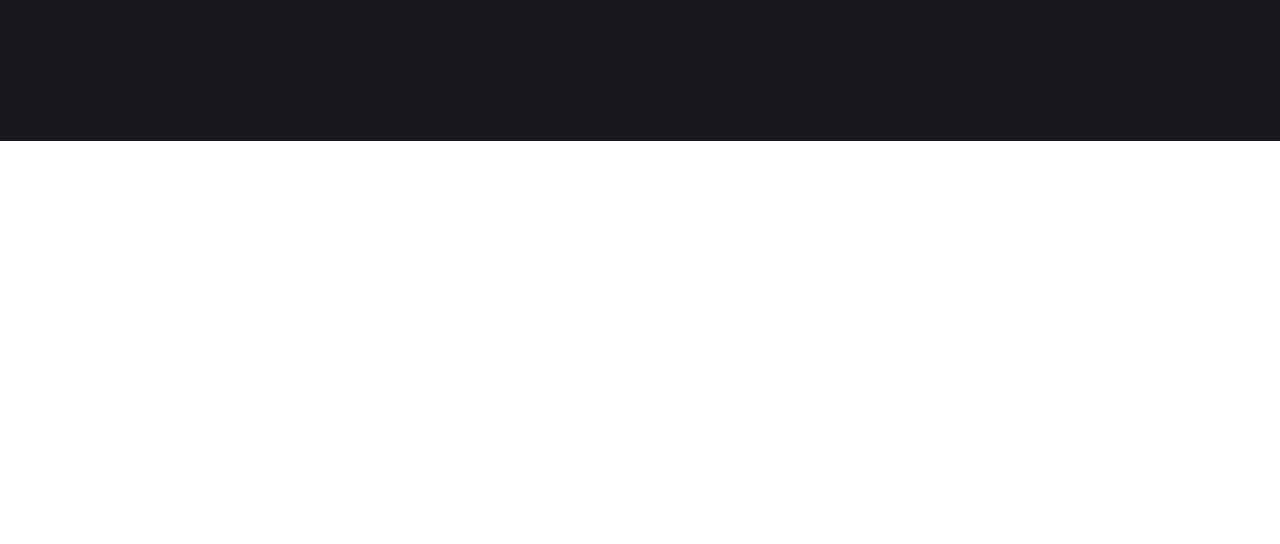
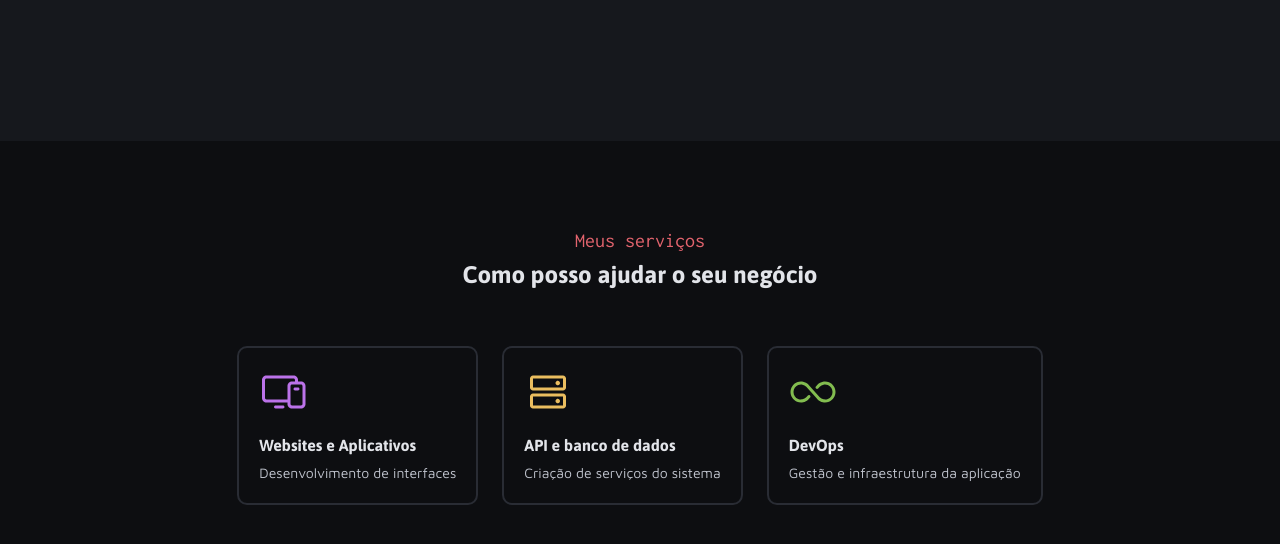
Before and after one commit to novaesdg/projeto-portfolio-dev, a plain HTML site: page index.html in a window 1280 px wide. Shown: the part 1562-2106 px from the top of the page. Before the commit the page ends 1703 px from the top, so only its background shows below. Drawn offline with Linux system fonts and the light colour scheme.

Commit message:
feat: finalizar seção "meus serviços"

```diff
--- a/index.html
+++ b/index.html
@@ -54,13 +54,13 @@
     <img src="assets/icons/CaretDoubleDown.svg" alt="Ícone de duas setas para baixo">
   </header>
 
-  <main class="flex">
-    <section id="projects">
+  <main>
+    <section id="projects" class="flex">
       <div class="flex">
         <p>Meu trabalho</p>
         <h2>Veja os projetos em destaque</h2>
       </div>
-      <ul id="cards" class="grid">
+      <ul id="project-cards" class="grid">
         <a href="https://novaesdg.github.io/projeto-travelgram/">
           <li class="project-card flex">
             <img src="assets/thumbnails/Thumbnail_Project-01.png" alt="Thumbnail do projeto Travelgram">
@@ -118,8 +118,34 @@
       </ul>
     </section>
 
-    <section>
-
+    <section id="services" class="flex">
+      <div class="flex">
+        <p>Meus serviços</p>
+        <h2>Como posso ajudar o seu negócio</h2>
+      </div>
+      <ul id="service-cards" class="flex">
+        <li class="service-card flex">
+          <img src="assets/icons/Devices.svg" alt="Ícone de aparelhos">
+          <div class="flex">
+            <h3>Websites e Aplicativos</h3>
+            <p>Desenvolvimento de interfaces</p>
+          </div>
+        </li>
+        <li class="service-card flex">
+          <img src="assets/icons/HardDrives.svg" alt="Ícone de hard drives">
+          <div class="flex">
+            <h3>API e banco de dados</h3>
+            <p>Criação de serviços do sistema</p>
+          </div>
+        </li>
+        <li class="service-card flex">
+          <img src="assets/icons/Infinity.svg" alt="Ícone do infinito">
+          <div class="flex">
+            <h3>DevOps</h3>
+            <p>Gestão e infraestrutura da aplicação</p>
+          </div>
+        </li>
+      </ul>
     </section>
   </main>
 </body>
--- a/styles/main.css
+++ b/styles/main.css
@@ -1,4 +1,6 @@
-main {
+/* Projects */
+
+#projects {
 
   background-color: var(--gray-500);
   flex-direction: column;
@@ -8,7 +10,7 @@ main {
 
 }
 
-section > div {
+#projects > div {
 
   flex-direction: column;
   align-items: center;
@@ -26,7 +28,7 @@ section > div {
 
 }
 
-#cards {
+#project-cards {
 
   margin-top: 56px;
   grid-template-columns: repeat(3, 1fr);
@@ -68,3 +70,68 @@ section > div {
 .project-card:hover {
   border: 1px solid var(--gray-300);
 }
+
+/* Services */
+
+#services {
+
+  background-color: var(--gray-600);
+  padding: 88px 120px 120px;
+  flex-direction: column;
+  align-items: center;
+  gap: 56px;
+
+  &>div {
+    flex-direction: column;
+    align-items: center;
+    gap: 8px;
+
+    p {
+      font: var(--subtitle);
+      color: var(--red);
+    }
+
+    h2 {
+      font: var(--title-md);
+      color: var(--gray-100);
+    }
+  }
+
+}
+
+#service-cards {
+
+  gap: 24px;
+
+}
+
+.service-card {
+
+  border: 2px solid var(--gray-400);
+  border-radius: 10px;
+  flex-direction: column;
+  align-items: start;
+  padding: 20px;
+  gap: 20px;
+
+  img {
+    width: 48px;
+    height: 48px;
+  }
+
+  &>div {
+    flex-direction: column;
+    gap: 8px;
+
+    h3 {
+      font: var(--title-sm);
+      color: var(--gray-100);
+    }
+
+    p {
+      font: var(--text-sm);
+      color: var(--gray-200);
+    }
+  }
+
+}
```
Also changed, not shown: assets/icons/Devices.svg (added), assets/icons/HardDrives.svg (added), assets/icons/Infinity.svg (added).
